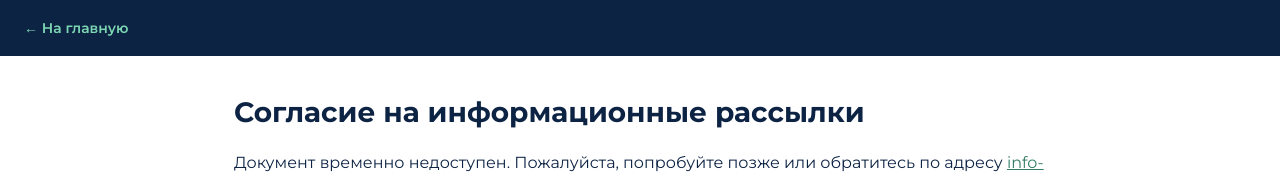
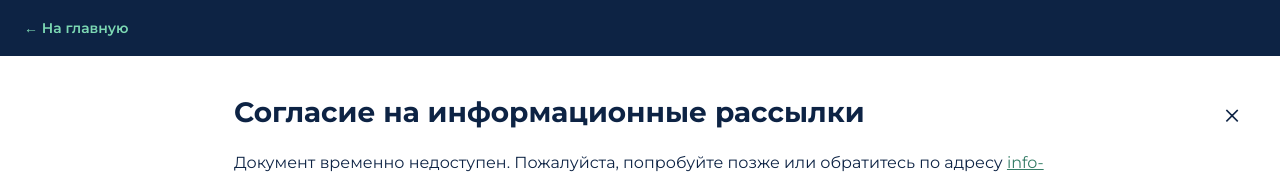
Before and after one commit to bazhenovnv/ab-partner-calendar-v2, a Next.js app in the folder apps/frontend/: page /legal/broadcast-consent in a window 1280 px wide. Shown: the top 182 px of the page. Built offline with nearby package versions, Linux system fonts and the light colour scheme; no server answers.

Commit message:
feat(legal): add close control to public documents

```diff
--- a/apps/frontend/src/app/legal/[slug]/page.tsx
+++ b/apps/frontend/src/app/legal/[slug]/page.tsx
@@ -1,6 +1,7 @@
 import type { Metadata } from 'next';
 import { notFound } from 'next/navigation';
 import Link from 'next/link';
+import { LegalCloseButton } from '@/components/legal/LegalCloseButton';
 import { SLUG_TO_TYPE, FALLBACK_CONTENT, fetchLegalDoc, LEGAL_LINKS } from '@/lib/legal';
 
 interface Props {
@@ -35,6 +36,8 @@ export default async function LegalPage({ params }: Props) {
 
   return (
     <div className="legal-page">
+      <LegalCloseButton />
+
       <header className="legal-header">
         <Link href="/" className="legal-back" aria-label="На главную">
           ← На главную
```
